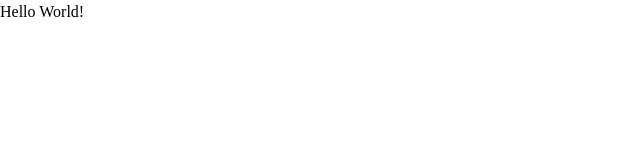
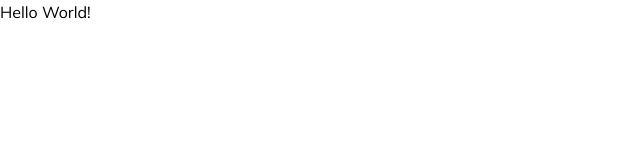
Before and after one commit to chaomoua91/signup-form-project, a plain HTML site: page index.html in a window 1280 px wide. Shown: the full height of the page, 0-640 px from the left. Drawn offline with Linux system fonts and the light colour scheme.

Commit message:
setting up files and images for project

```diff
--- a/style.css
+++ b/style.css
@@ -11,6 +11,10 @@
   body {
     line-height: 1.5;
     -webkit-font-smoothing: antialiased;
+    font-family: "Mulish", sans-serif;
+    font-optical-sizing: auto;
+    font-weight: 400;
+    font-style: normal;
   }
   img, picture, video, canvas, svg {
     display: block;
```
Also changed, not shown: images/odin-lined.png (added), 1 other file.
